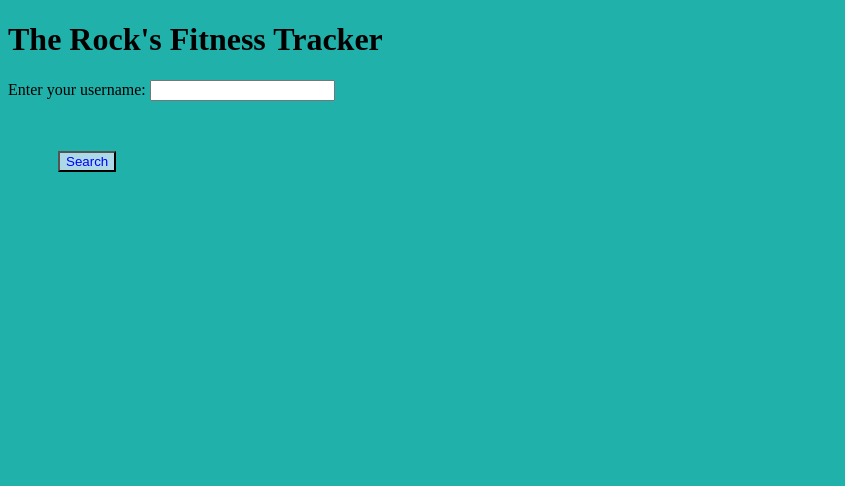
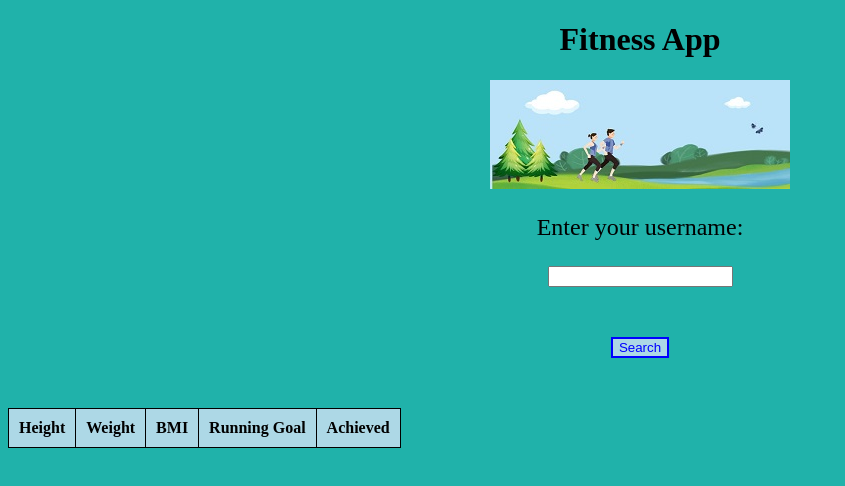
Before and after one commit to sb3958/cs375, a plain HTML site: page public_html/search.html in a window 1280 px wide. Shown: the whole page, without its empty margins (0-845 px from the left). Drawn offline with Linux system fonts and the light colour scheme.

Commit message:
Center Page

```diff
--- a/public_html/search.css
+++ b/public_html/search.css
@@ -1,9 +1,55 @@
 body {
 	background-color: lightseagreen;
+	text-align: center;
+}
+
+h1 {
+	text-align: center;
 }
 
 #search {
 	background-color: lightblue;
 	color: blue;
 	margin: 50px;
+	border: 2px solid blue;
 }
+
+#logoID {
+	margin-left: auto;
+	margin-right: auto;
+	display: block;
+	width: 300px;
+}
+
+.search-div label {
+	text-align: center;
+	display: block;
+	margin: 25px;
+	font-size: x-large;
+}
+
+table {
+	border-collapse: collapse;
+}
+td,
+tr,
+th {
+	border: 1px solid black;
+	padding: 10px;
+}
+
+#username {
+	display: block;
+	margin-right: auto;
+	margin-left: auto;
+}
+
+#button-div {
+	display: block;
+	margin-left: auto;
+	margin-right: auto;
+}
+
+#table-header {
+	background-color: lightblue;
+}
--- a/public_html/search.html
+++ b/public_html/search.html
@@ -6,16 +6,32 @@
 	<link rel="stylesheet" type="text/css" href="search.css">
 </head>
 <body>
-	<h1>The Rock's Fitness Tracker</h1>
+	<h1>Fitness App</h1>
+    <img src="logo.jpg" alt="Logo" id="logoID">
 
-	<div>
+
+    <div class="search-div">
         <label for="username">Enter your username: </label>
         <input type="text" id="username" name="username">
     </div>
-	<div>
+    <div id="button-div">
         <button id="search">Search</button>
     </div>
     <div id="message"></div>
+    <div id="table-div">
+        <table>
+            <thead id="table-header">
+                <tr>
+                    <th>Height</th>
+                    <th>Weight</th>
+                    <th>BMI</th>
+                    <th>Running Goal</th>
+                    <th>Achieved</th>
+                </tr>
+            </thead>
+            <tbody id="table-body"></tbody>
+        </table>
+    </div>
 
 
 	<script src="search.js"></script>
--- a/public_html/search.js
+++ b/public_html/search.js
@@ -2,6 +2,12 @@ function getUsername(){
     let userID = document.getElementById("username");
     let user = userID.value
     return user;
+}
+
+function removeRows(element) {
+    while (element.hasChildNodes()) {
+		element.lastChild.remove();
+	}
 }
 
 let button = document.getElementById("search");
@@ -9,6 +15,8 @@ button.addEventListener("click", function(){
     let username = getUsername();
     let url = `/search?username=${username}`
     fetch(url).then (function (response){
+        return response.json().then (function (data){
 
+        })
     })
 })
```
Lines whose indentation alone changed are shown as unchanged.
